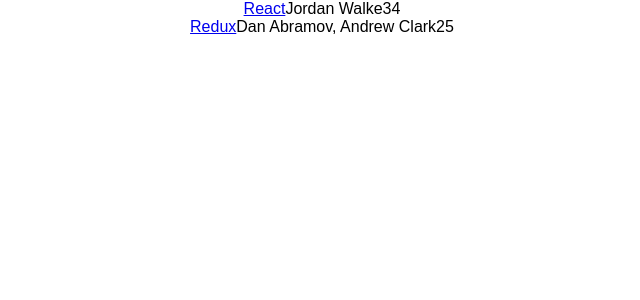
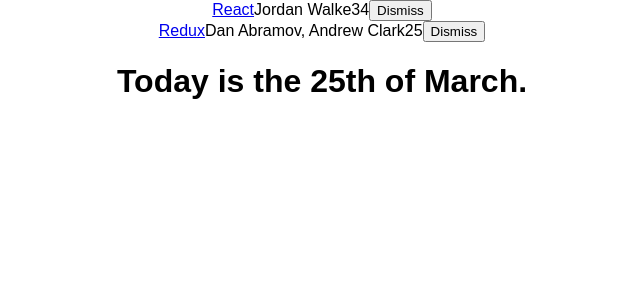
Before and after one commit to abrenycz/hacker-news-project, a React (Create React App) app: page / in a window 1280 px wide. Shown: the top 300 px of the page, without its empty margins (318-958 px from the left). Built offline with nearby package versions, Linux system fonts and the light colour scheme.

Commit message:
bindings practice

```diff
--- a/src/App.js
+++ b/src/App.js
@@ -22,12 +22,29 @@
 	},
 ]
 
+const date_ComputedPropertyNameTest = 'date';
+
 
 class App extends Component {
+	constructor(props){
+		super(props);
+		this.state = {
+			list,
+			[date_ComputedPropertyNameTest]: 25,
+		};
+
+		this.onDismiss = this.onDismiss.bind(this);
+
+	}
+
+	onDismiss(id){
+			const isNotId = item => item.objectID !== id; const updatedList = this.state.list.filter(isNotId); this.setState({ list: updatedList });
+	}
+
 	render() {
 		return (
 			<div className="App">
-				{list.map(item =>
+				{this.state.list.map(item =>
 					<div key={item.objectID}>
 						<span>
 						  <a href={item.url}>{item.title}</a>
@@ -35,8 +52,17 @@
 						<span>{item.author}</span>
 						<span>{item.num_comments}</span>
 						<span>{item.points}</span>
+						<span>
+							<button onClick={() => this.onDismiss(item.objectID)}
+							type="button">
+							Dismiss
+							</button>
+						</span>
 					</div>
 				)}
+				<div>
+					<span><h1>Today is the {this.state.date}th of March.</h1></span>
+				</div>
 			</div>
 		);
 	}
```
